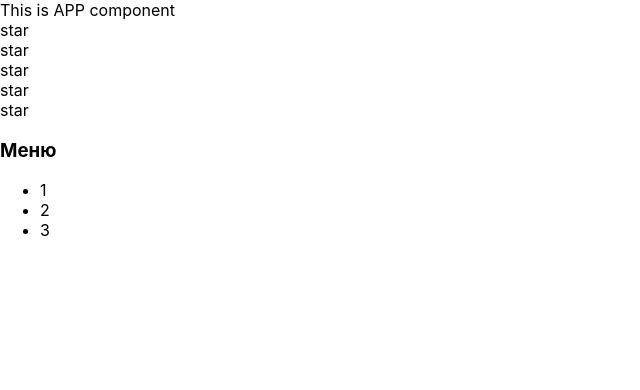
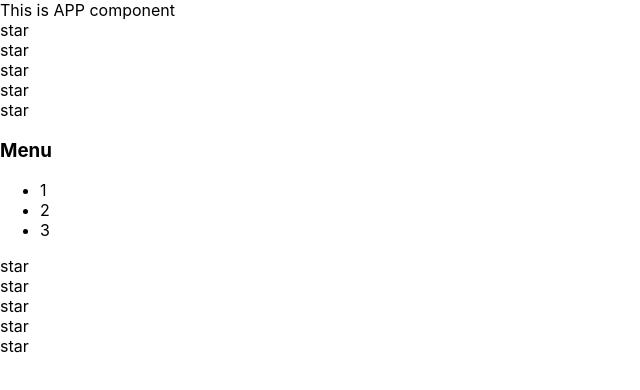
Before and after one commit to AntonRybakou/it-incubator-kabzda-ts, a React (Create React App) app: page / in a window 1280 px wide. Shown: the top 390 px of the page, without its empty margins (0-640 px from the left). Built offline with nearby package versions, Linux system fonts and the light colour scheme.

Commit message:
feat: add accordion components

```diff
--- a/src/App.tsx
+++ b/src/App.tsx
@@ -2,7 +2,6 @@
 import './App.css';
 
 function Hello() {
-    debugger
     alert('Hello IT-KAMASUTRA');
 }
 
@@ -10,18 +9,24 @@
 
 
 function App() {
-    debugger
+    console.log("App rendering");
     return (
         <div>
-            This is APP component
+            <AppTitle/>
             <Rating/>
             <Accordion/>
+            <Rating/>
         </div>
     );
 }
 
+function AppTitle() {
+    console.log("AppTitle rendering");
+    return <>This is APP component</>
+}
+
 function Rating() {
-    debugger
+    console.log("Rating rendering")
     return (
         <div>
             <Star/>
@@ -34,10 +39,26 @@
 }
 
 function Accordion() {
-    debugger
+    console.log("Accordion rendering")
     return (
         <div>
-            <h3>Меню</h3>
+            <AccordionTitle/>
+            <AccordionBody/>
+        </div>
+    )
+}
+
+function AccordionTitle() {
+    console.log("Accordion Title rendering")
+    return (
+        <h3>Menu</h3>
+    )
+}
+
+function AccordionBody() {
+    console.log("Accordion Body rendering")
+    return (
+        <div>
             <ul>
                 <li>1</li>
                 <li>2</li>
@@ -48,10 +69,9 @@
 }
 
 function Star() {
+    console.log("Star rendering")
     return (
-        <div>
-            star
-        </div>
+        <div>star</div>
     )
 }
 
```
